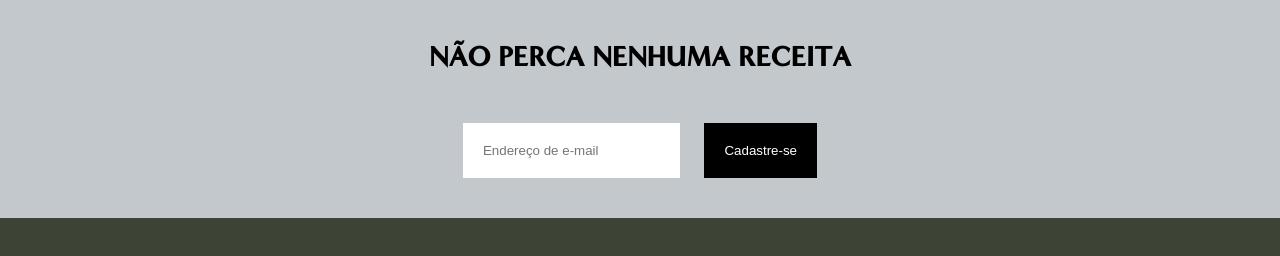
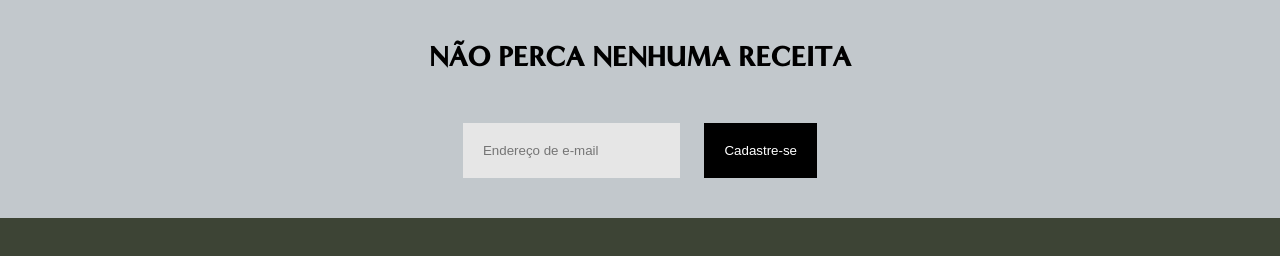
Before and after one commit to AnaLuizanc/siteMyhraResponsive, a plain HTML site: page footer.html in a window 1280 px wide. In both pictures the pointer is over the input "Endereço de e-mail". Drawn offline with Linux system fonts and the light colour scheme.

Commit message:
add hover effect for textarea and input fields in form styles

```diff
--- a/style.css
+++ b/style.css
@@ -430,6 +430,10 @@ form input {
     border: 1px solid #929292;
 }
 
+textarea:hover, input:hover {
+    background-color: #e6e6e6;
+}
+
 .field-form, .cb-area {
     padding: 10px 0;
 }
```
